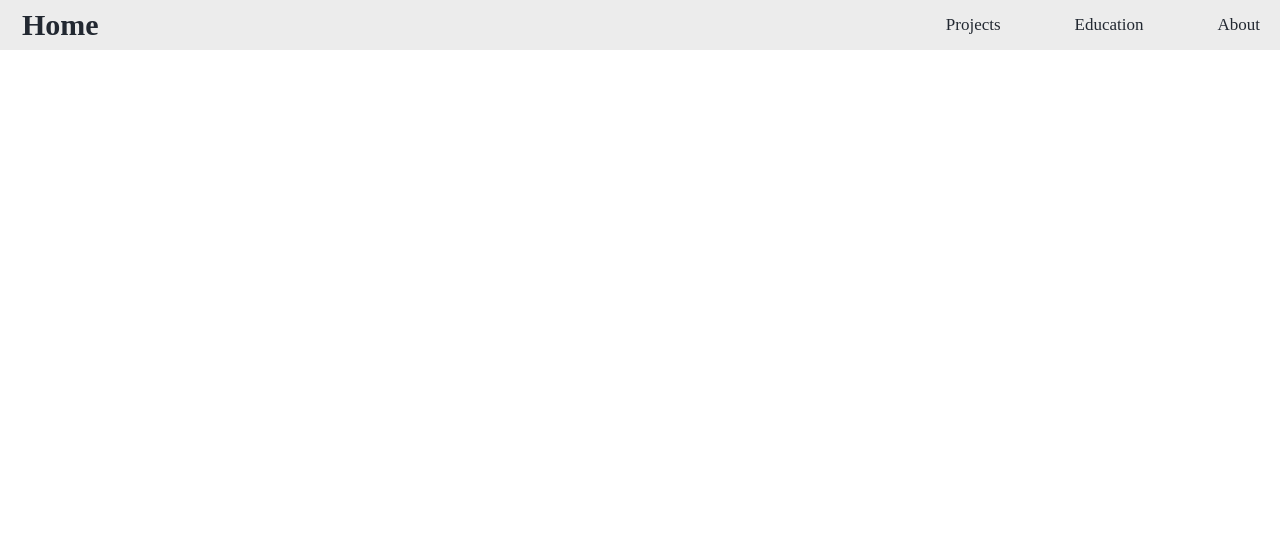
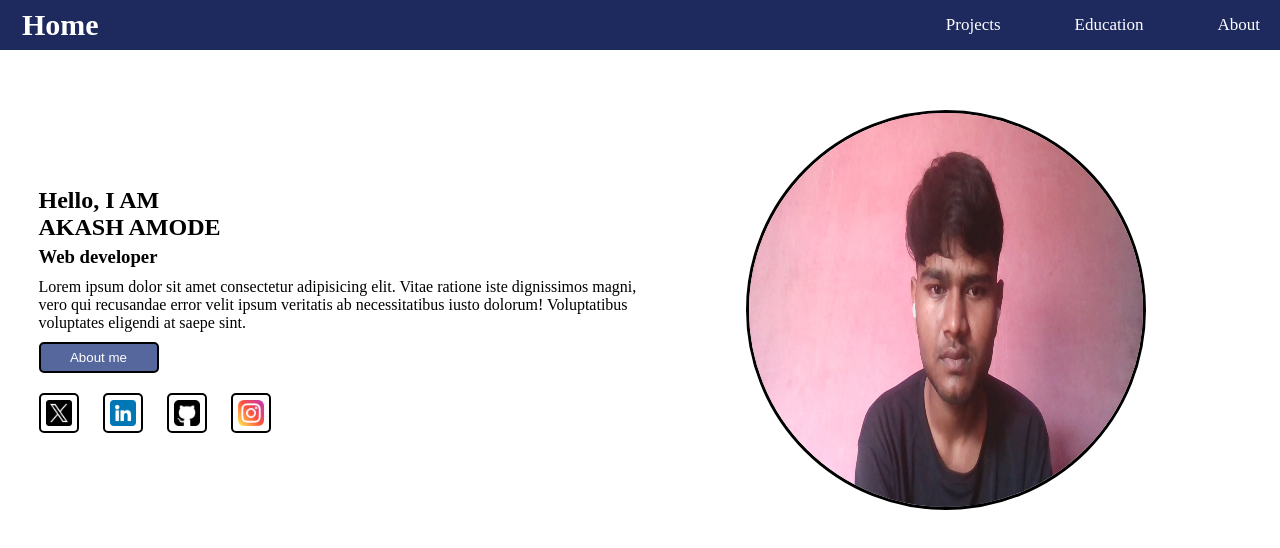
Before and after one commit to AKashAMode/my_portfolio, a plain HTML site: page index.html in a window 1280 px wide. Drawn offline with Linux system fonts and the light colour scheme.

Commit message:
main profile section created

```diff
--- a/index.html
+++ b/index.html
@@ -26,6 +26,42 @@
     </div>
     </header>
 
+    <section class="main-section">
+
+        <div class="sub-main-section">
+
+        <div class="about-me-section">
+
+          <h1 class="greed">Hello, I AM</h1>
+          <h1 class="my-name">AKASH AMODE</h1>
+          <h3 class="work">Web developer</h3>
+
+          <p class="about-me">Lorem ipsum dolor sit amet consectetur adipisicing elit. Vitae ratione iste dignissimos magni, vero qui recusandae error velit ipsum veritatis ab necessitatibus iusto dolorum! Voluptatibus voluptates eligendi at saepe sint.</p>
+
+          <button class="about-me-btn">About me</button>
+
+          <div class="social-media">
+
+          <a href="#" class="social-media-account"><img src="./images/twitter.png" class="social-media-icon" alt="Twitter"></a>
+          <a href="#" class="social-media-account"><img src="./images/linkedin.png" class="social-media-icon" alt="Linkedin"></a>
+          <a href="#" class="social-media-account"><img src="./images/github-sign.png" class="social-media-icon" alt="github"></a>
+          <a href="#" class="social-media-account"><img src="./images/instagram.png" class="social-media-icon" alt="Instagram"></a>
+
+          </div>
+        </div>
+
+        <div class="my-profile-contain">
+            <div class="profile-img">
+                <img src="./images/akash-amode.jpg" class="akash-amode-img" alt="my-img">
+            </div>
+
+        </div>
+
+    </div>
+
+
+    </section>
+
 
 
 
--- a/style.css
+++ b/style.css
@@ -5,16 +5,18 @@
 }
 
 
+
+
 .nav-bar{
+    width: 100%;
     display: flex;
     justify-content: space-between;
     padding-left: 20px;
     padding-right: 20px;
    align-content: center;
    height: 50px;
-   background-color: #ececec;
+   background-color: #1E2A5E;
    align-items: center;
-
 }
 
 .home-logo{
@@ -23,11 +25,9 @@
     color: #222831;
     font-weight: bold;
     padding: 2px;
+    color: #fff;
 }
 
-.home-logo:hover{
-    background-color: #f1f1f1;
-}
 
 .nav-anchors{
     margin-left: 70px;
@@ -35,11 +35,80 @@
     color: #222831;
     font-size: 17px;
     font-weight: 500;
+    color: #fff;
 
 }
 
-.nav-anchors:hover{
-    background-color: #f1f1f1;
+
+
+.main-section{
+    height: 90vh;
+}
+
+
+.sub-main-section{
+    display: flex;
+    padding-left: 20px;
+    padding-right: 20px;
+    justify-content: space-around;
+    margin-top: 60px;
+}
+
+.about-me-section{
+    width: 50%;
+    align-content: center;
+
+}
+
+.my-profile-contain{
+    width: 40%;
+    margin-left: 50px;
+}
+
+.akash-amode-img{
+    height: 400px;
+    width: 400px;
+    border: 3px solid #000;
+    border-radius: 200px;
+}
+
+.work{
+    padding-top: 5px;
+}
+
+.about-me{
+    padding-top: 10px;
+    padding-bottom: 10px;
+}
+
+.social-media{
+    padding-top: 20px;
+}
+
+.social-media-account{
+   padding-right: 20px;
 
 
 }
+
+.about-me-btn{
+    padding: 6px;
+    width: 120px;
+    border: 2px solid #000;
+    border-radius: 5px;
+    color: #fff;
+    background-color: #55679C;
+}
+
+.social-media-icon{
+    height: 40px;
+    border: 2px solid #000;
+    padding: 5px;
+    border-radius: 5px;
+
+}
+
+.social-media-icon:hover{
+    border-radius: 20px;
+
+}
```
Also changed, not shown: images/akash-amode.jpg (added), images/github-sign.png (added), images/instagram.png (added), images/linkedin.png (added), images/twitter.png (added), 1 other file.
